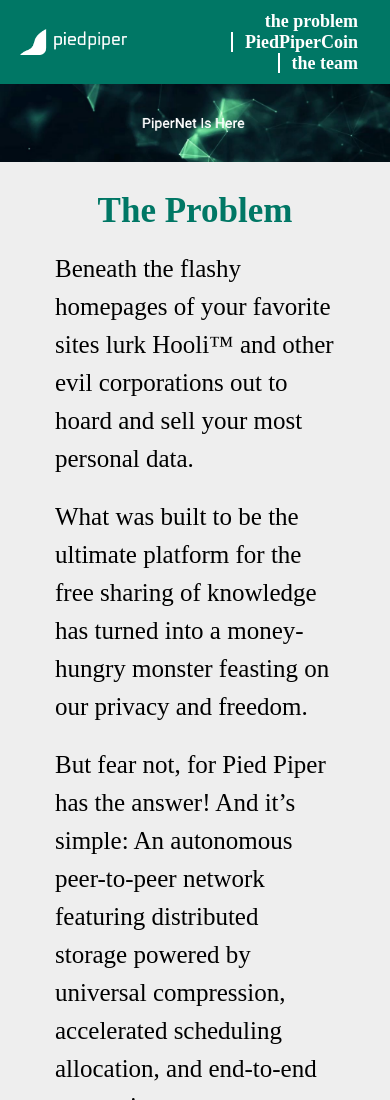
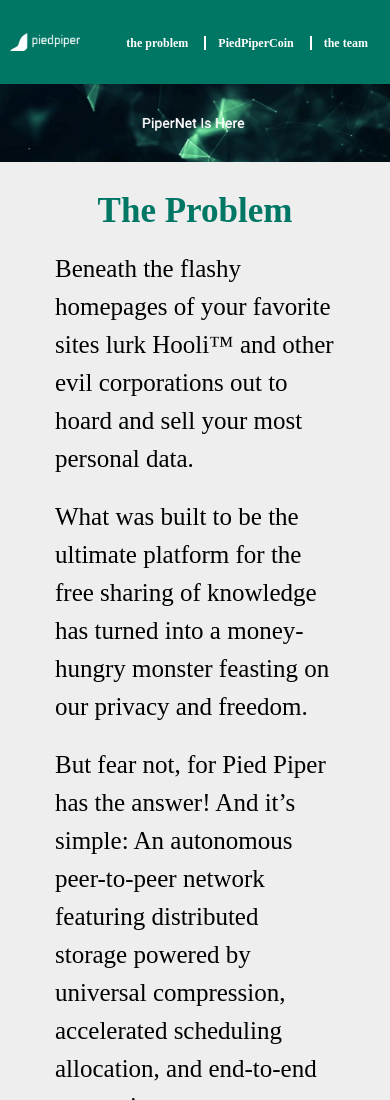
Before and after one commit to ArinaKumeisha/maket_stepik, a plain HTML site: page index.html in a window 390 px wide. Shown: the top 1100 px of the page. Drawn offline with Linux system fonts and the light colour scheme.

Commit message:
responsive styles

```diff
--- a/style.css
+++ b/style.css
@@ -18,6 +18,7 @@ section {
 
 nav {
     text-align: right;
+    white-space: nowrap;
 }
 
 nav a {
@@ -131,17 +132,17 @@ main {
 
 @media (max-width: 840px) {
     nav a {
-        font-size: 18px;
+        font-size: 20px;
         padding: 0 12px;
         white-space: nowrap;
     }
 
-    header {
-        padding: 0 20px;
+    header img {
+        width: 120px;
     }
 
-    header img {
-        width: 90%;
+    header {
+        padding: 0 10px;
     }
 
     .first-block_description, article {
@@ -155,7 +156,18 @@ main {
     .heading {
         font-size: 35px;
     }
-    footer{
+
+    footer {
         padding: 30px 20px;
     }
 }
+
+@media (max-width: 550px) {
+    header img {
+        width: 70px;
+    }
+
+    nav a {
+        font-size: 12px;
+    }
+}
```
